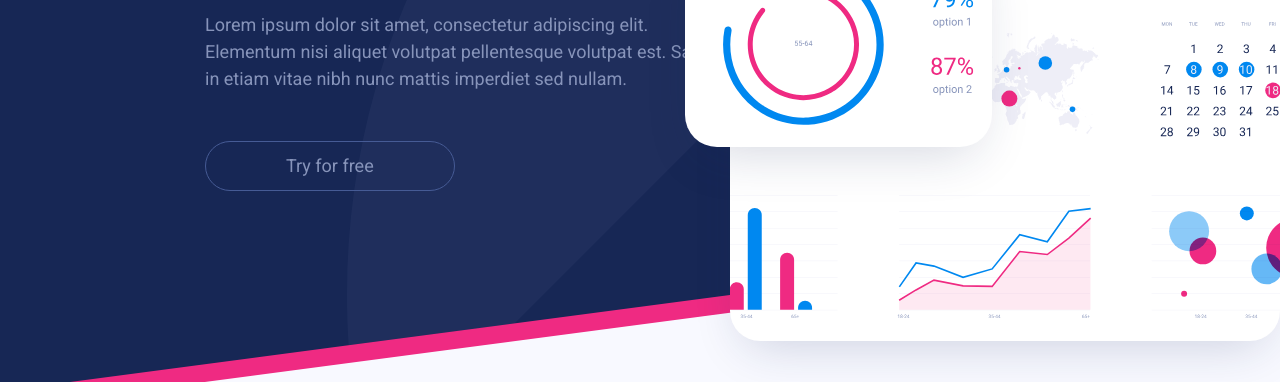
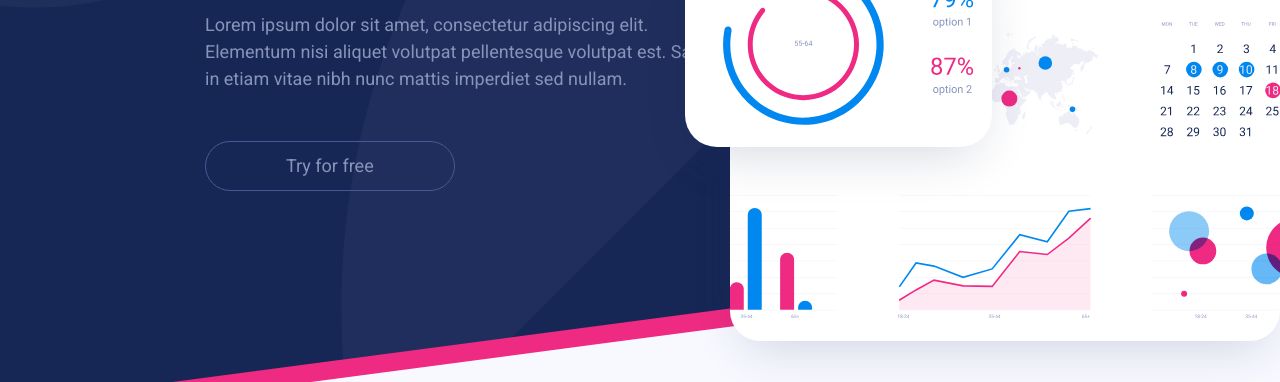
Before and after one commit to Anton162/Analytics_Project, a plain HTML site: page index.html in a window 1280 px wide. Shown: the part 418-800 px from the top of the page. Drawn offline with Linux system fonts and the light colour scheme.

Commit message:
исправили background что бы не обрезался

```diff
--- a/styles/style.css
+++ b/styles/style.css
@@ -43,11 +43,13 @@ body {
 }
 .page_header {
   width: 100%;
-  height: 853px;
+  height: 869px;
   background-image: url(../img/background-top.svg);
   background-position: center;
   -webkit-background-size: cover;
   background-size: cover;
+  /* padding-bottom: 400px;
+  margin-bottom: -100px; */
 }
 .main_menu,
 .sign_up_btn {
```
